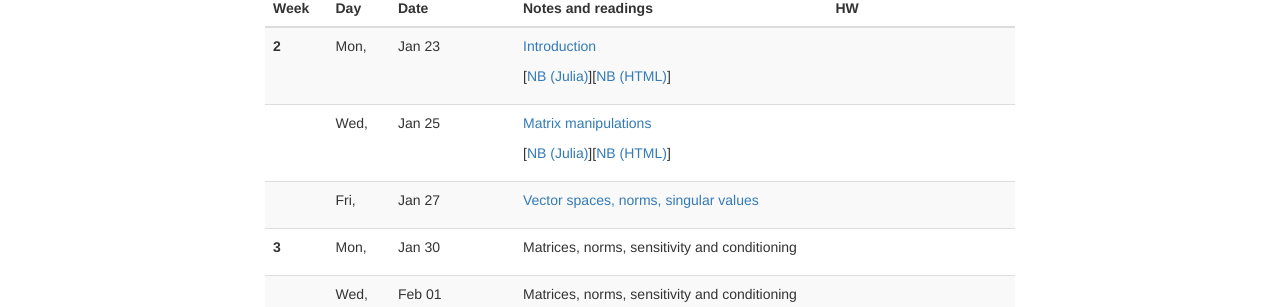
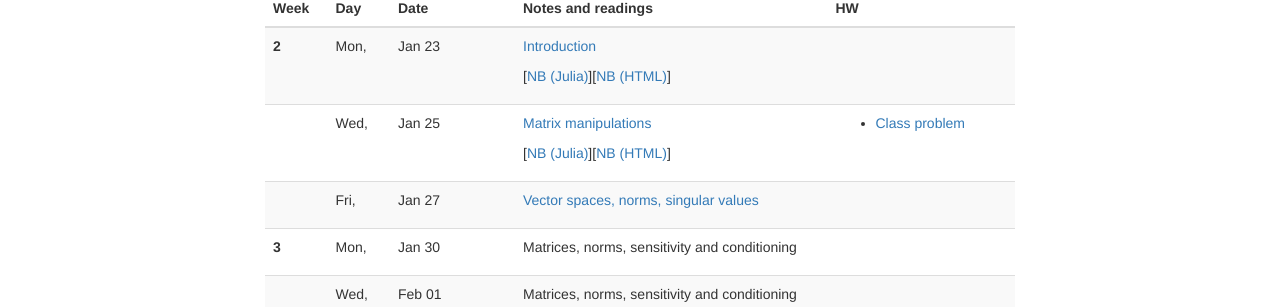
Before and after one commit to dbindel/cs4220-s23, a Jekyll site: the page built from web/schedule.html, in a window 1280 px wide and 900 px high. Shown: the part 250-557 px from the top of the window. Built offline with Jekyll 4.4.1, drawn with Linux system fonts in a browser that asks for light colours; nearby versions of some CDN libraries.

Commit message:
Add 1/25 class problem link.

```diff
--- a/web/_data/lectures.yml
+++ b/web/_data/lectures.yml
@@ -14,6 +14,9 @@
   date: 2023-01-25
   info: Matrix manipulations
   notes: 2023-01-25.pdf
+  hw:
+    - info: Class problem
+      file: 2023-01-25-class.pdf
   ulinks:
     - info: NB (Julia)
       url: lec/2023-01-25.jl
--- a/web/schedule.html
+++ b/web/schedule.html
@@ -46,7 +46,7 @@ layout: main
       </td>
       <td>
         {% if lec.hw %}<ul>
-          {% for item in lec.hw %}<li>{% if item.file %}<a href="hw/{{ item.file }}">{{ item.info }}</a>{% else %}{% if item.nb %}<a href="https://github.com/dbindel/cs4220-s20/blob/master/hw/code/{{ item.nb }}.ipynb">{{ item.info }}</a>{% else %}{{ item.info }}{% endif %}{% endif %}</li>{% endfor %}
+          {% for item in lec.hw %}<li>{% if item.file %}<a href="hw/{{ item.file }}">{{ item.info }}</a>{% else %}{% if item.nb %}<a href="https://github.com/dbindel/cs4220-s23/blob/master/hw/code/{{ item.nb }}.jl">{{ item.info }}</a>{% else %}{{ item.info }}{% endif %}{% endif %}</li>{% endfor %}
         </ul>{% endif %}
       </td>
     </tr>
```
